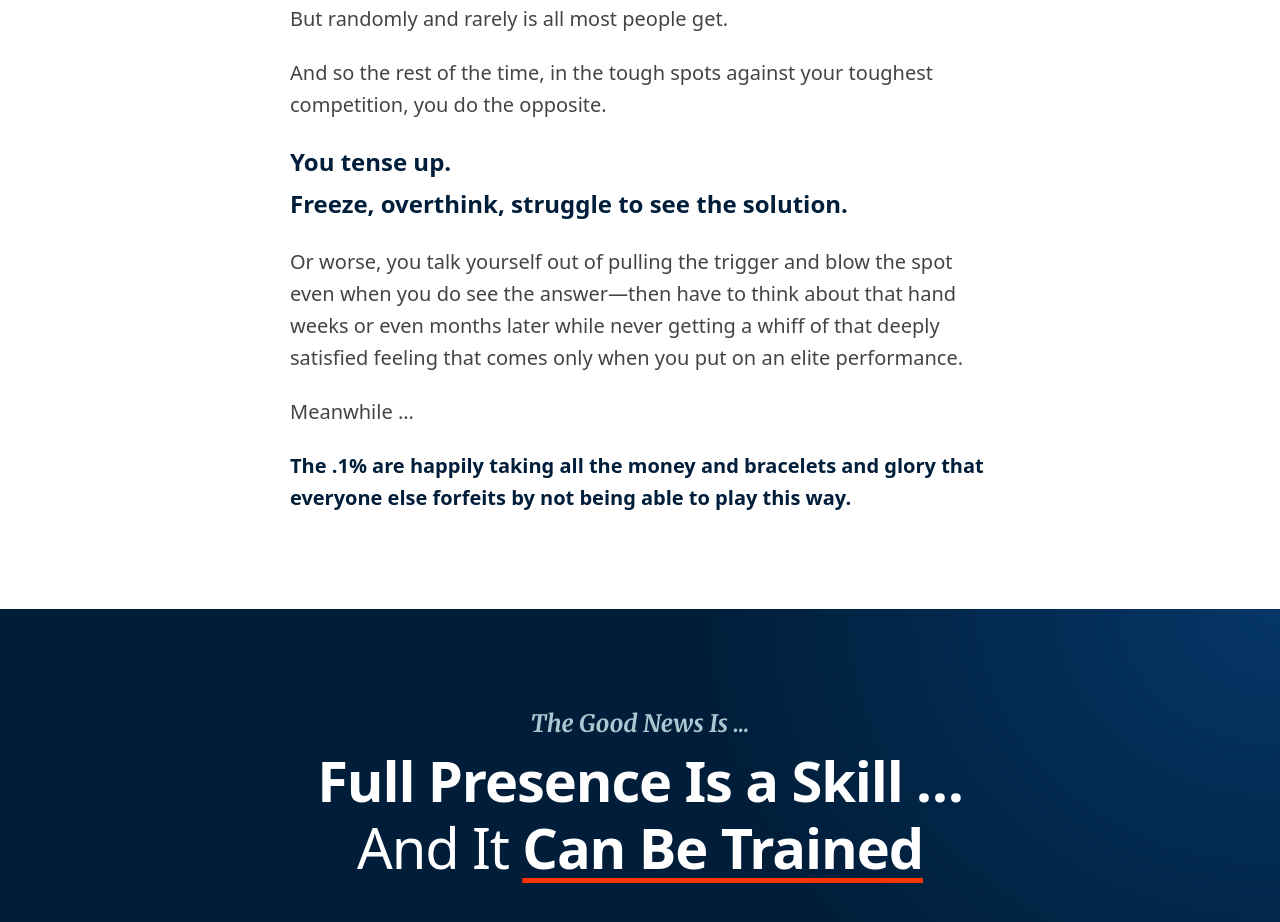
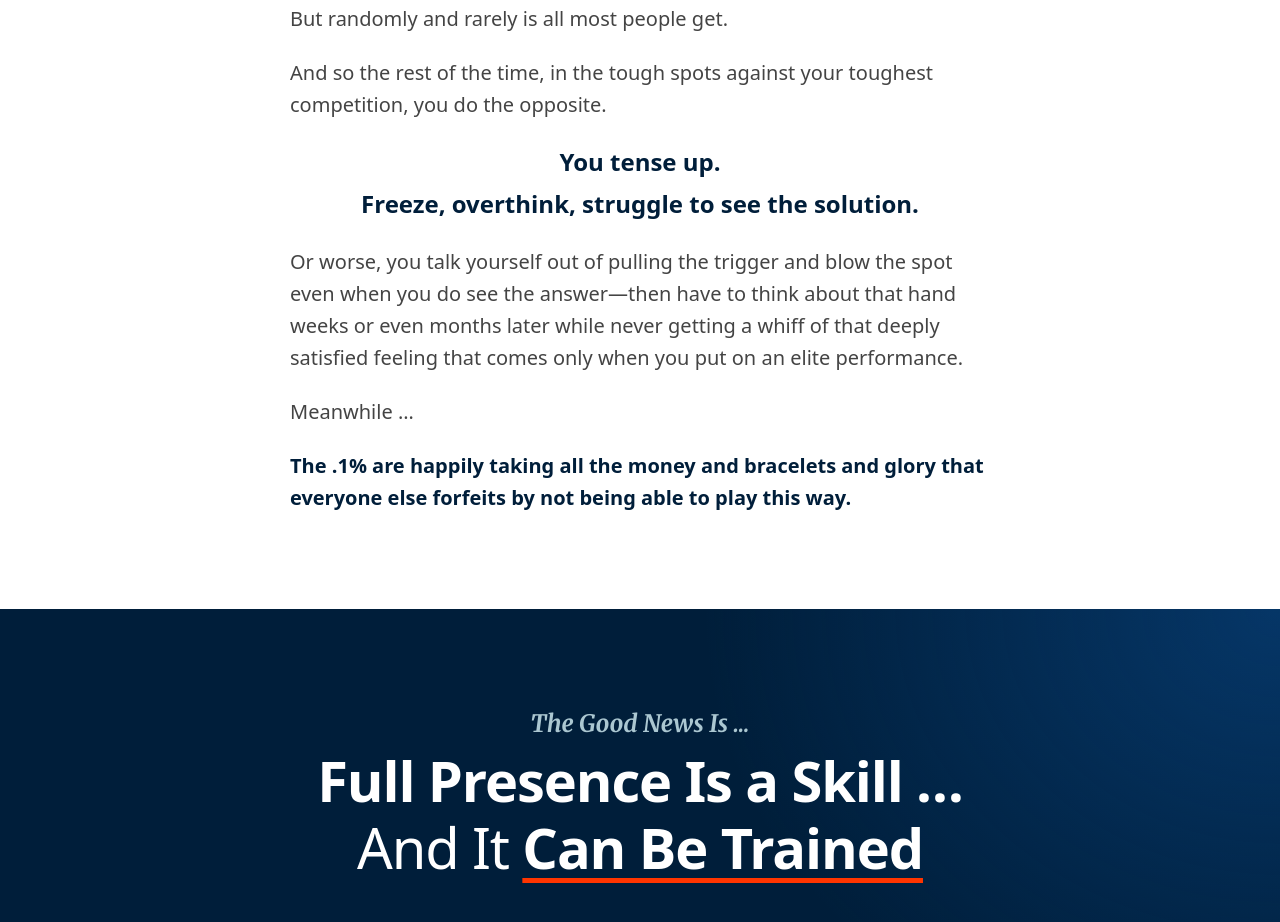
Before and after one commit to anbrutog/claude-projects, a plain HTML site: page jason/site/index.html in a window 1280 px wide. Shown: the part 4543-5465 px from the top of the page. Drawn offline with Linux system fonts and the light colour scheme; a web font is replaced by a local one.

Commit message:
style: centre You tense up lines
Co-Authored-By: Claude Opus 5.5 <noreply@anthropic.com>

```diff
--- a/jason/site/index.html
+++ b/jason/site/index.html
@@ -143,7 +143,7 @@ strong{font-weight:700}
 .stat-line.band,p.sub.band{font-weight:400}
 .band b{font-weight:800}
 .big-q.band{padding:34px 32px 38px}
-.verbs{display:flex;flex-direction:column;gap:4px;font-size:24px;font-weight:700;color:#001E3A}
+.verbs{display:flex;flex-direction:column;align-items:center;text-align:center;gap:4px;font-size:24px;font-weight:700;color:#001E3A}
 
 /* ===== Good news band ===== */
 .gn{display:flex;flex-direction:column;align-items:center;gap:8px;text-align:center}
```
Also changed, not shown: 1 other file.
